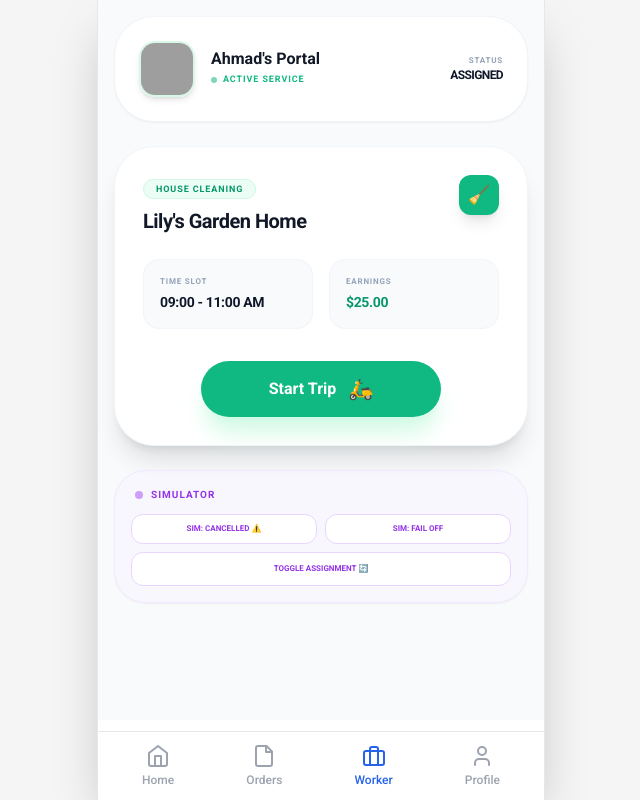
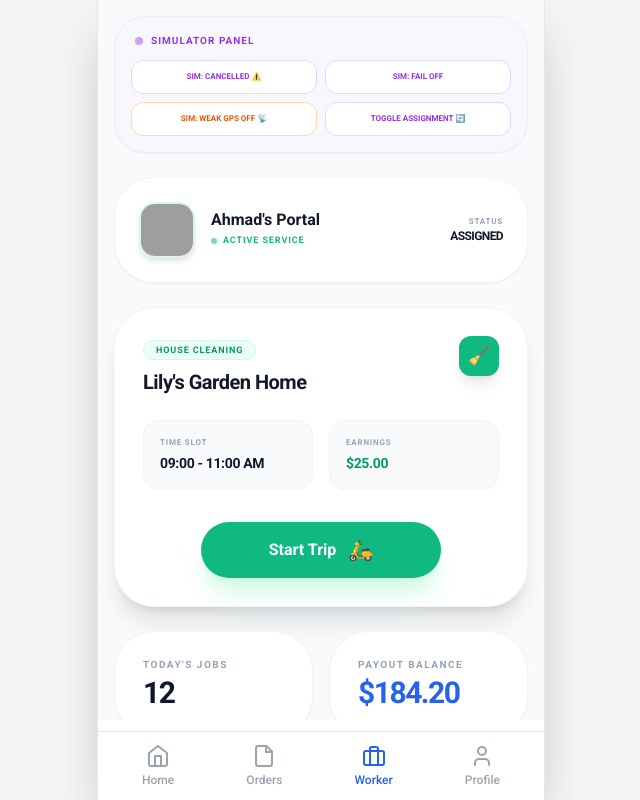
Before and after one commit to lunarun/kamsre, a React (Vite) app: page / in a window 1280 px wide. Both pictures are taken after a click on the button "Worker". Shown: the whole page, without its empty margins (319-959 px from the left). Built offline with nearby package versions, Linux system fonts and the light colour scheme; grey boxes are pictures that could not be loaded.

Commit message:
update worker page

```diff
--- a/components/views/WorkerDashboardView.tsx
+++ b/components/views/WorkerDashboardView.tsx
@@ -173,10 +173,24 @@ const WorkerDashboardView: React.FC<WorkerDashboardViewProps> = ({ bookings, Req
           </div>
         </div>
       ) : (
-        /* STANDARD PORTAL VIEW (Header is always present here) */
+        /* STANDARD PORTAL VIEW */
         <div className="animate-in slide-in-from-bottom duration-500 flex flex-col gap-6">
 
-          {/* 1. CONSTANT WORKER PROFILE CARD */}
+          {/* 1. DEBUG PANEL */}
+          <div className="p-4 bg-purple-50/50 border border-purple-100 rounded-[2rem] shadow-sm shrink-0">
+            <div className="flex items-center gap-2 mb-3 px-1">
+              <div className="w-2 h-2 bg-purple-500 rounded-full animate-pulse"></div>
+              <p className="text-[10px] font-black text-purple-600 uppercase tracking-widest">Simulator Panel</p>
+            </div>
+            <div className="grid grid-cols-2 gap-2">
+              <button onClick={() => setForceUnavailable(true)} className="py-2.5 px-2 bg-white border border-purple-200 text-purple-600 text-[8px] font-black uppercase rounded-xl active:bg-purple-100 transition-colors">Sim: Cancelled ⚠️</button>
+              <button onClick={() => setSimCompletionFail(!simCompletionFail)} className={`py-2.5 px-2 border text-[8px] font-black uppercase rounded-xl transition-all ${simCompletionFail ? 'bg-purple-600 text-white border-purple-600' : 'bg-white text-purple-600 border-purple-200'}`}>Sim: Fail {simCompletionFail ? 'ON' : 'OFF'}</button>
+              <button onClick={() => setIsWeakSignal(!isWeakSignal)} className={`py-2.5 px-2 border text-[8px] font-black uppercase rounded-xl transition-all ${isWeakSignal ? 'bg-orange-500 text-white border-orange-500' : 'bg-white text-orange-600 border-orange-200'}`}>Sim: Weak GPS {isWeakSignal ? 'ON' : 'OFF'} 📡</button>
+              <button onClick={() => setStatus(status === 'IDLE' ? 'ASSIGNED' : 'IDLE')} className="py-2.5 px-2 bg-white border border-purple-200 text-purple-600 text-[8px] font-black uppercase rounded-xl active:bg-purple-100 transition-colors">Toggle Assignment 🔄</button>
+            </div>
+          </div>
+
+          {/* 2. CONSTANT WORKER PROFILE CARD */}
           <header className="flex items-center justify-between bg-white p-6 rounded-[2.5rem] shadow-sm border border-slate-100 shrink-0">
             <div className="flex items-center gap-4">
               <img src="https://picsum.photos/seed/ahmad/120/120" className="w-14 h-14 rounded-2xl border-2 border-emerald-100 shadow-md object-cover grayscale-[0.2]" alt="Worker" />
@@ -196,7 +210,7 @@ const WorkerDashboardView: React.FC<WorkerDashboardViewProps> = ({ bookings, Req
             </div>
           </header>
 
-          {/* 2. DYNAMIC CONTENT AREA */}
+          {/* 3. DYNAMIC CONTENT AREA */}
           {status === 'ASSIGNED' ? (
             /* ASSIGNED VIEW CONTENT */
             <div className="bg-white rounded-[2.5rem] p-7 shadow-xl border border-slate-100 animate-in fade-in zoom-in-95 duration-500">
@@ -238,16 +252,15 @@ const WorkerDashboardView: React.FC<WorkerDashboardViewProps> = ({ bookings, Req
             </div>
           )}
 
-          {/* 3. DEBUG PANEL (Always visible in Portal Views) */}
-          <div className="p-4 bg-purple-50/50 border border-purple-100 rounded-[2rem] shadow-sm shrink-0">
-            <div className="flex items-center gap-2 mb-3 px-1">
-              <div className="w-2 h-2 bg-purple-500 rounded-full animate-pulse"></div>
-              <p className="text-[10px] font-black text-purple-600 uppercase tracking-widest">Simulator</p>
+          {/* 4. STATISTICS CARDS (Refined Typography) */}
+          <div className="grid grid-cols-2 gap-4 shrink-0 animate-in fade-in slide-in-from-bottom-4 duration-700">
+            <div className="bg-white p-7 rounded-[2.5rem] shadow-sm border border-slate-100 flex flex-col justify-center">
+              <p className="text-[10px] font-black text-slate-400 uppercase tracking-[0.15em] mb-2 leading-none">Today's Jobs</p>
+              <p className="text-3xl font-black text-slate-900 tracking-tighter leading-none">12</p>
             </div>
-            <div className="grid grid-cols-2 gap-2">
-              <button onClick={() => setForceUnavailable(true)} className="py-2 px-2 bg-white border border-purple-200 text-purple-600 text-[8px] font-black uppercase rounded-xl active:bg-purple-100 transition-colors">Sim: Cancelled ⚠️</button>
-              <button onClick={() => setSimCompletionFail(!simCompletionFail)} className={`py-2 px-2 border text-[8px] font-black uppercase rounded-xl transition-all ${simCompletionFail ? 'bg-purple-600 text-white border-purple-600' : 'bg-white text-purple-600 border-purple-200'}`}>Sim: Fail {simCompletionFail ? 'ON' : 'OFF'}</button>
-              <button onClick={() => setStatus(status === 'IDLE' ? 'ASSIGNED' : 'IDLE')} className="col-span-2 py-2.5 px-2 bg-white border border-purple-200 text-purple-600 text-[8px] font-black uppercase rounded-xl active:bg-purple-100 transition-colors">Toggle Assignment 🔄</button>
+            <div className="bg-white p-7 rounded-[2.5rem] shadow-sm border border-slate-100 flex flex-col justify-center">
+              <p className="text-[10px] font-black text-slate-400 uppercase tracking-[0.15em] mb-2 leading-none">Payout Balance</p>
+              <p className="text-3xl font-black text-blue-600 tracking-tighter leading-none">$184.20</p>
             </div>
           </div>
 
```
